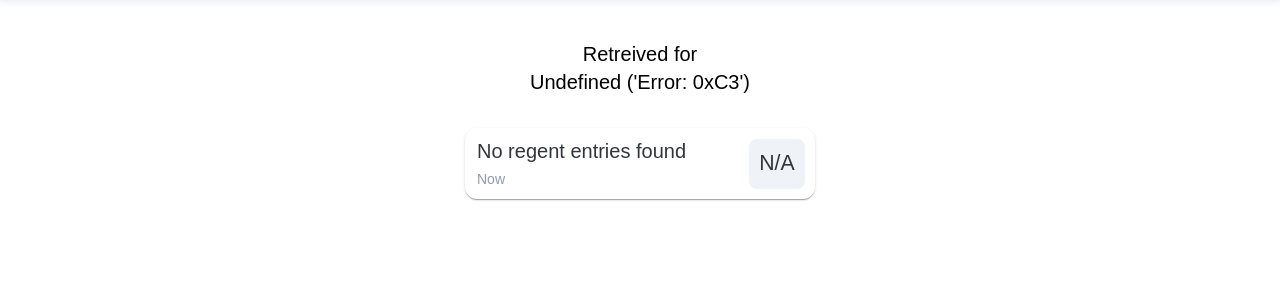
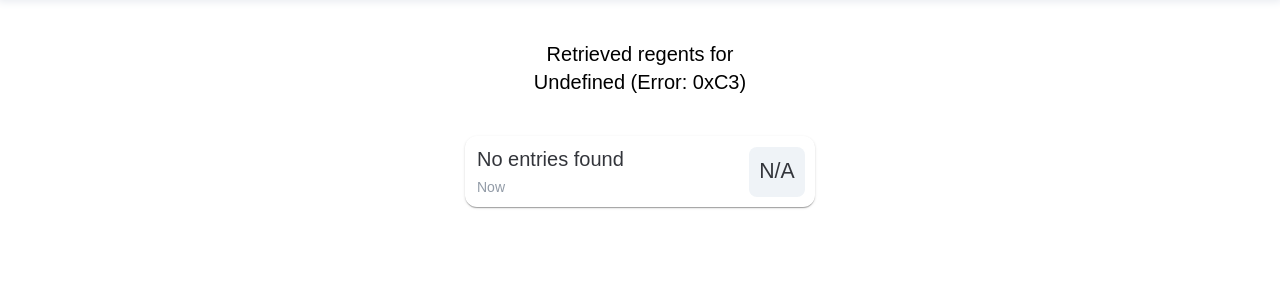
Before and after one commit to nmfrankel/RegentScores, a PHP site: page /frontend/scores.html in a window 1280 px wide. Shown: the part 63-363 px from the top of the page. Run offline with PHP 8.4, Linux system fonts and the light colour scheme.

Commit message:
Update coming along Phase1

```diff
--- a/frontend/scores.html
+++ b/frontend/scores.html
@@ -13,59 +13,58 @@
 
 	<main>
 		<div id="title">
-			<span>Retreived for</span>
+			<span>Retrieved regents for</span>
 			<div id="userInfo">loading...</div>
 		</div>
 		<div id="scoresContainer" class="loading">
-			<!-- display gohst cards here while loading -->
 			<div class="entry">
-				<div class="title">No regent entries found</div>
+				<div class="title">No entries found</div>
 				<div class="date">Now</div>
 				<span class="score">N/A</span>
 			</div>
 			<div class="entry hidden">
-				<div class="title">No regent entries found</div>
-				<div class="date">Now</div>
+				<div class="title">&nbsp;</div>
+				<div class="date">&nbsp;</div>
 				<span class="score">N/A</span>
 			</div>
 			<div class="entry hidden">
-				<div class="title">No regent entries found</div>
-				<div class="date">Now</div>
+				<div class="title">&nbsp;</div>
+				<div class="date">&nbsp;</div>
 				<span class="score">N/A</span>
 			</div>
 			<div class="entry hidden">
-				<div class="title">No regent entries found</div>
-				<div class="date">Now</div>
+				<div class="title">&nbsp;</div>
+				<div class="date">&nbsp;</div>
 				<span class="score">N/A</span>
 			</div>
 			<div class="entry hidden">
-				<div class="title">No regent entries found</div>
-				<div class="date">Now</div>
+				<div class="title">&nbsp;</div>
+				<div class="date">&nbsp;</div>
 				<span class="score">N/A</span>
 			</div>
 			<div class="entry hidden">
-				<div class="title">No regent entries found</div>
-				<div class="date">Now</div>
+				<div class="title">&nbsp;</div>
+				<div class="date">&nbsp;</div>
 				<span class="score">N/A</span>
 			</div>
 			<div class="entry hidden">
-				<div class="title">No regent entries found</div>
-				<div class="date">Now</div>
+				<div class="title">&nbsp;</div>
+				<div class="date">&nbsp;</div>
 				<span class="score">N/A</span>
 			</div>
 			<div class="entry hidden">
-				<div class="title">No regent entries found</div>
-				<div class="date">Now</div>
+				<div class="title">&nbsp;</div>
+				<div class="date">&nbsp;</div>
 				<span class="score">N/A</span>
 			</div>
 			<div class="entry hidden">
-				<div class="title">No regent entries found</div>
-				<div class="date">Now</div>
+				<div class="title">&nbsp;</div>
+				<div class="date">&nbsp;</div>
 				<span class="score">N/A</span>
 			</div>
 			<div class="entry hidden">
-				<div class="title">No regent entries found</div>
-				<div class="date">Now</div>
+				<div class="title">&nbsp;</div>
+				<div class="date">&nbsp;</div>
 				<span class="score">N/A</span>
 			</div>
 	</main>
--- a/frontend/scripts/console.js
+++ b/frontend/scripts/console.js
@@ -0,0 +1 @@
+const useLive = window.location.host === '127.0.0.1'
--- a/frontend/scripts/scores.js
+++ b/frontend/scripts/scores.js
@@ -1,8 +1,9 @@
-const userInfo = document.getElementById('userInfo'),
+const useLive = window.location.host === '127.0.0.1',
+userInfo = document.getElementById('userInfo'),
 scoresContainer = document.getElementById('scoresContainer')
 
 const displayLoadError = () => {
-	userInfo.innerText = `Undefined ('Error: 0xC3')`
+	userInfo.innerText = `Undefined (Error: 0xC3)`
 	while (scoresContainer.children[1]) scoresContainer.children[1].remove()
 	scoresContainer.classList.remove('loading')
 }
@@ -10,7 +11,7 @@ const displayLoadError = () => {
 const fetchScores = () => {
 	scoresContainer.classList.add('loading')
 
-	fetch('./api/scores')
+	fetch('./'+(useLive? 'static': 'api')+'/scores')
 		.then(res => {
 			if(res.status >= 200 && res.status <= 299) return res.json()
 
@@ -28,8 +29,10 @@ const fetchScores = () => {
 
 				entry.querySelector('.title').innerText = scoreData.subject
 				entry.querySelector('.date').innerText = scoreData.date
-				entry.querySelector('.score').classList.add(gradeRating)
-				entry.querySelector('.score').innerText = scoreData.grade
+				if(scoreData.grade != null){
+					entry.querySelector('.score').classList.add(gradeRating)
+					entry.querySelector('.score').innerText = scoreData.grade
+				}
 			})
 		})
 		.catch(err => {
--- a/frontend/styles/main.css
+++ b/frontend/styles/main.css
@@ -71,12 +71,12 @@ main, section{
 	display: block;
 	height: 1.5rem;
 	width: 1.5rem;
-	content: '';
+	content: 'FIX JITTERY';
 	border-radius: 50%;
 	background-color: #333;
 }
-@keyframes loading{
+/* @keyframes loading{
 	100%{
 		transform: rotate(360deg);
 	}
-}
+} */
--- a/frontend/styles/scores.css
+++ b/frontend/styles/scores.css
@@ -2,7 +2,7 @@
 
 #title{
 	text-align: center;
-    padding-bottom: 2rem;
+    padding-bottom: 2.5rem;
     font-size: 1.25rem;
 	line-height: 1.4;
 }
```
Also changed, not shown: Setup/db design.txt (deleted, +0 -21 lines), Setup/execute.php (deleted, +0 -31 lines), Setup/regentScores.sql (deleted, +0 -39 lines), frontend/index.html (+13 -5 lines), frontend/missing.html (+8 -1 lines), frontend/scripts/index.js (+31 -10 lines), frontend/styles/index.css (+98 -0 lines), .htaccess, README.md, api/.htaccess (added), loaded.png (added), 4 other files.
